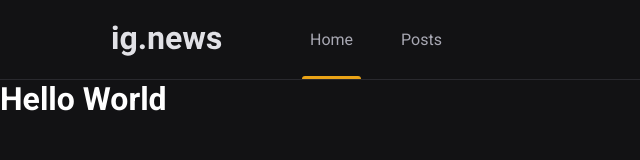
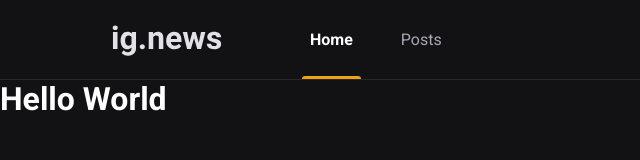
Before and after one commit to robertotics4/ignews, a Next.js app: page / in a window 1280 px wide. Shown: the top 160 px of the page, without its empty margins (0-640 px from the left). Built offline with nearby package versions, Linux system fonts and the light colour scheme.

Commit message:
fix: header active fix

```diff
--- a/src/components/Header/styles.module.scss
+++ b/src/components/Header/styles.module.scss
@@ -32,7 +32,7 @@
         transition: color 0.2s;
       }
 
-      &:active {
+      &.active {
         color: var(--white);
         font-weight: bold;
       }
```
